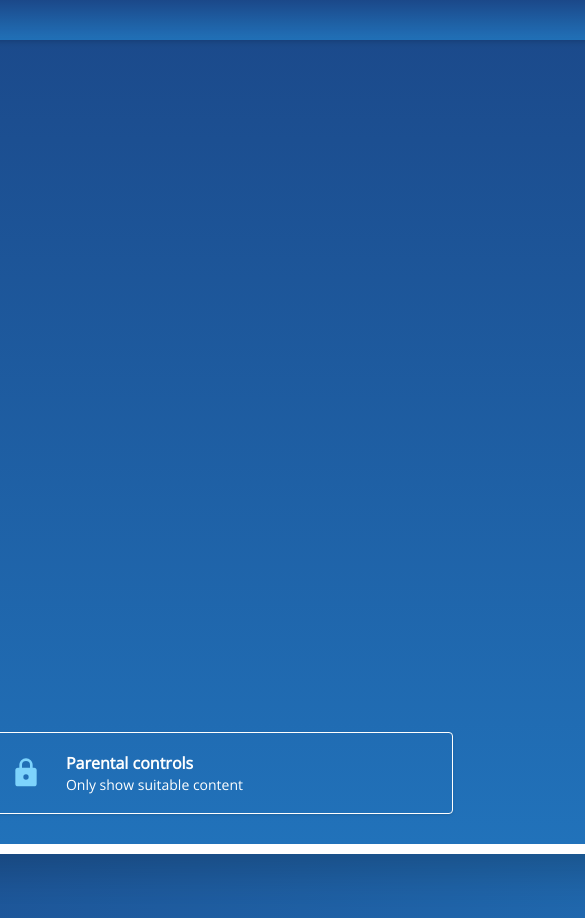
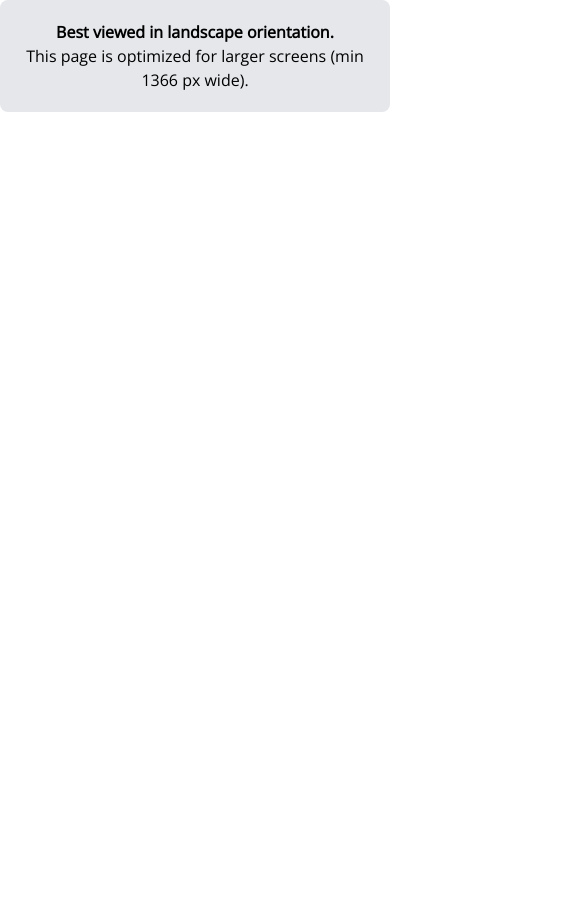
Before and after one commit to llbarre/united_tailwind, a Vue app: page / in a window 390 px wide. Shown: the top 918 px of the page, 585 px wide, since content can reach past the window. After the commit the page ends 844 px from the top, so only its background shows below. Built offline with nearby package versions, Linux system fonts and the light colour scheme.

Commit message:
Tweaked display settings

```diff
--- a/src/App.vue
+++ b/src/App.vue
@@ -1,5 +1,13 @@
 <template>
-  <UnitedEntertainment />
+ <div class="bg-gray-200 overflow-hidden rounded-lg  landscape:hidden">
+    <div class="px-4 py-5 sm:p-6 text-center">
+      <h1 class="font-semibold ">Best viewed in landscape orientation.</h1>
+      <p>This page is optimized for larger screens (min 1366 px wide).</p>
+    </div>
+  </div>
+
+  <UnitedEntertainment class="portrait:hidden" />
+
 </template>
 
 <script>
@@ -8,7 +16,7 @@ import UnitedEntertainment from './components/UnitedEntertainment.vue'
 export default {
   components: {
     UnitedEntertainment
-  },
+  }
 
 }
 </script>
--- a/src/components/UnitedEntertainment.vue
+++ b/src/components/UnitedEntertainment.vue
@@ -1,8 +1,8 @@
 
 <template>
-  <div class="flex justify-center min-w-full min-h-screen bg-gray-900">
+  <div class="bg-gray-900 min-h-screen max-w-full flex items-center">
     <div
-      class="flex flex-col self-center aspect-video bg-gradient-to-t from-brandPrimary to-brandSecondary min-h-screen min-w-auto"
+      class="aspect-video w-full flex flex-col justify-around bg-gradient-to-t from-brandPrimary to-brandSecondary"
     >
       <!-- Header  -->
       <UnitedHeader />
@@ -82,7 +82,7 @@
         <h4 class="mt-12 mb-4 text-2xl">Optional features</h4>
         <div class="w-full flex items-start">
           <div
-            class="w-1/3 rounded p-4 m-2 group border-white hover:bg-gray-100 hover:shadow-lg border shadow flex items-center cursor-pointer transition"
+            class="w-full md:w-1/3  rounded p-4 m-2 group border-white hover:bg-gray-100 hover:shadow-lg border shadow flex items-center cursor-pointer transition"
           >
             <div class="shrink-0 p-2">
               <svg
@@ -108,7 +108,7 @@
             </div>
           </div>
           <div
-            class="w-1/3 rounded p-4 m-2 group border-white hover:bg-gray-100 hover:shadow-lg border shadow flex items-center cursor-pointer transition"
+            class="w-full md:w-1/3 rounded p-4 m-2 group border-white hover:bg-gray-100 hover:shadow-lg border shadow flex items-center cursor-pointer transition"
           >
             <div class="shrink-0 p-2">
               <svg
--- a/src/components/UnitedFooter.vue
+++ b/src/components/UnitedFooter.vue
@@ -1,7 +1,7 @@
 <template>
     <!-- Footer icons -->
     <footer
-        class="h-24 px-12 bg-gradient-to-l from-brandPrimary to-brandSecondary flex justify-end items-center"
+        class="h-24 px-12 bg-gradient-to-l from-brandPrimary to-brandSecondary flex justify-end items-center shrink-0"
     >
         <img class="text-white p-4" src="../assets/MdiLightbulbOn.svg" />
         <img class="fill-white p-4" src="../assets/IonVolumeHigh.svg" />
--- a/src/components/UnitedHeader.vue
+++ b/src/components/UnitedHeader.vue
@@ -1,6 +1,6 @@
 <template>
     <header
-        class="h-24 flex items-center px-12 bg-gradient-to-t from-brandPrimary to-brandSecondary shadow-md"
+        class="h-24 flex items-center shrink-0 px-12 bg-gradient-to-t from-brandPrimary to-brandSecondary shadow-md"
     >
         <img src="../assets/united.svg" class="h-8" />
         <img src="../assets/star_alliance.svg" class="h-10 ml-auto" />
```
